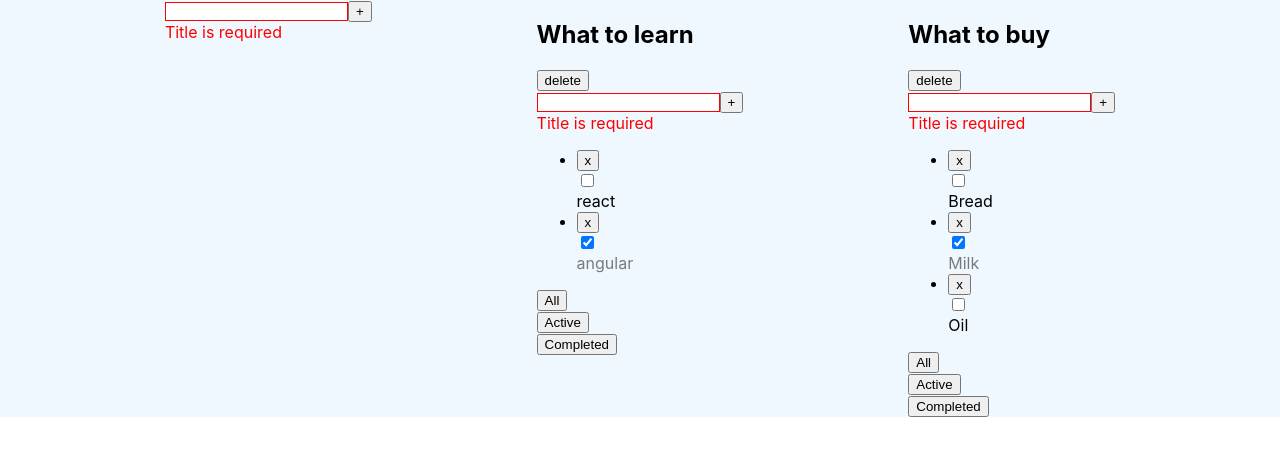
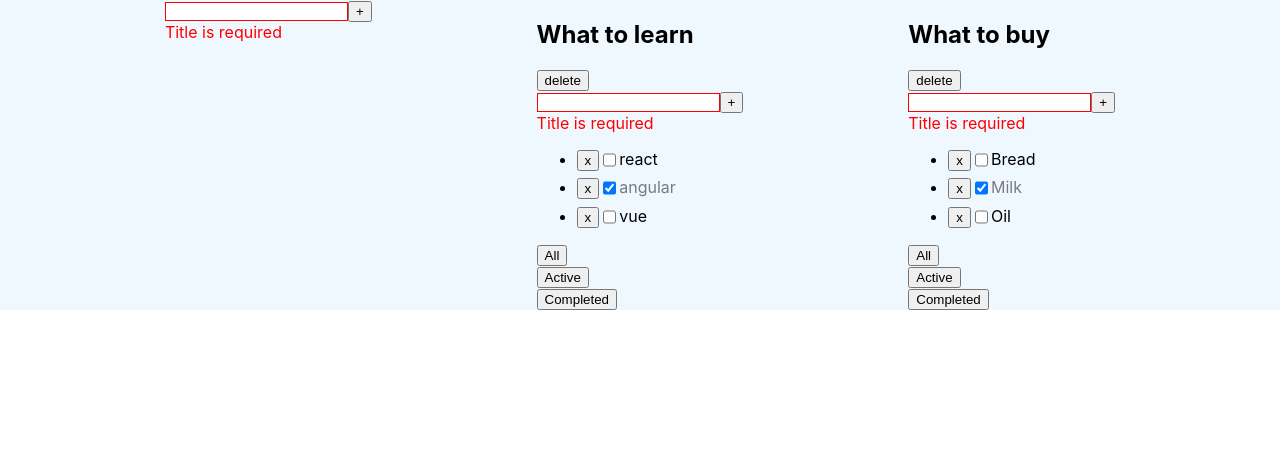
Before and after one commit to Masha-Gorb/todolist-app, a React (Create React App) app: page / in a window 1280 px wide. Shown: the top 456 px of the page. Built offline with nearby package versions, Linux system fonts and the light colour scheme.

Commit message:
FINNALE REFACTOR INLINE <LI/>

```diff
--- a/src/App.module.css
+++ b/src/App.module.css
@@ -2,6 +2,11 @@
     background-color: aliceblue;
     display: flex;
     justify-content: space-evenly;
+}
+
+.li {
+    display: flex;
+    margin-top: 5pt;
 }
 
 .error {
--- a/src/App.tsx
+++ b/src/App.tsx
@@ -28,7 +28,8 @@ const App =() => {
     let [tasks, setTasks] = useState<TaskType>({
         [todolistID1]:[
             {id: v1(), title: "react", checked: false},
-            {id: v1(), title: "angular", checked: true}
+            {id: v1(), title: "angular", checked: true},
+            {id: v1(), title: "vue", checked: false},
         ],
 
         [todolistID2]:[
--- a/src/TodoList.tsx
+++ b/src/TodoList.tsx
@@ -97,6 +97,7 @@ export const TodoList = (props: propsType) => {
                     {props.tasks.map(m => {
                             return (
                                 <li key={m.id}>
+                                    <span className={styles.li}>
                                         <ButtonUniversal filter={props.filter} title={"x"}
                                                          callBack={() => deleteTaskHandler(m.id)}/>
                                         {/*<button onClick={ () => onChangeDeleteTaskHandler(m.id)}>x</button>*/}
@@ -107,6 +108,8 @@ export const TodoList = (props: propsType) => {
                                             checked={m.checked}
                                         />
                                         {/*<span className={m.checked ? styles.isDone : ''}>{m.title}</span>*/}
+                                    </span>
+
                                 </li>
                             )
                         }
```
Lines whose indentation alone changed are shown as unchanged.
